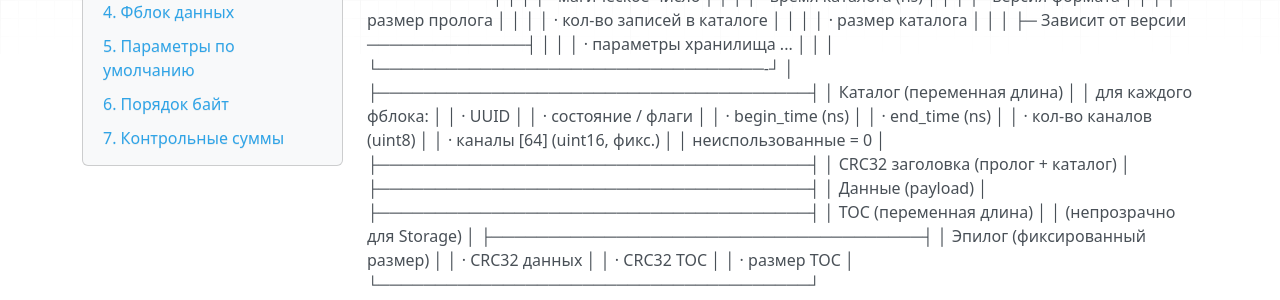
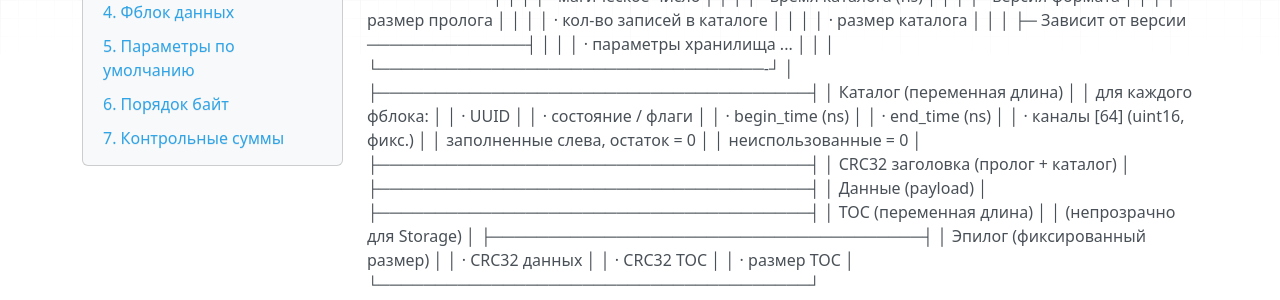
Before and after one commit to traycers/farc, an MkDocs documentation site: the page built from docs/docs/archive/02-storage-format.md, in a window 1280 px wide and 900 px high. Shown: the part 252-552 px from the top of the window. Built offline with MkDocs 1.6.1, drawn with Linux system fonts in a browser that asks for light colours; nearby versions of some CDN libraries; some of the changed text lies outside the part shown.

Commit message:
update storage format

```diff
--- a/docs/docs/archive/02-storage-format.md
+++ b/docs/docs/archive/02-storage-format.md
@@ -23,8 +23,8 @@
 │     · состояние / флаги              │
 │     · begin_time (ns)                │
 │     · end_time (ns)                  │
-│     · кол-во каналов (uint8)         │
 │     · каналы [64] (uint16, фикс.)    │
+│       заполненные слева, остаток = 0 │
 │       неиспользованные = 0           │
 ├──────────────────────────────────────┤
 │ CRC32 заголовка (пролог + каталог)   │
```
